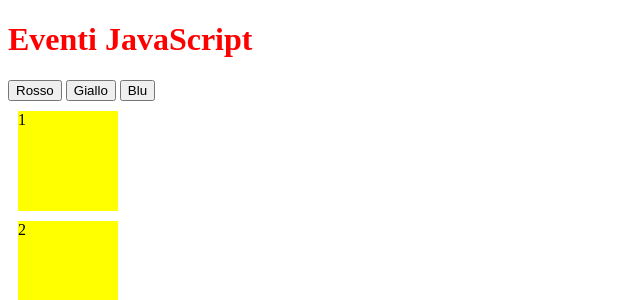
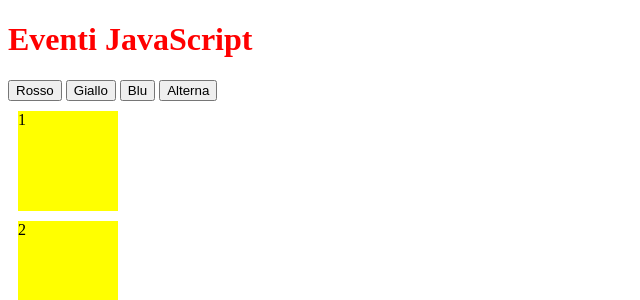
Before and after one commit to MiSKuAndre/CescotconCamilla, a PHP site: page / in a window 1280 px wide. Shown: the top 300 px of the page, without its empty margins (0-640 px from the left). Run offline with PHP 8.4, Linux system fonts and the light colour scheme.

Commit message:
add Alterna button to events page

```diff
--- a/Events/index.php
+++ b/Events/index.php
@@ -20,6 +20,7 @@ function printDiv($text, $class) {
     <button id="Rosso">Rosso</button>
     <button id="Giallo">Giallo</button>
     <button id="Blu">Blu</button>
+    <button id="Alterna">Alterna</button>
 
 
 <?php
```
